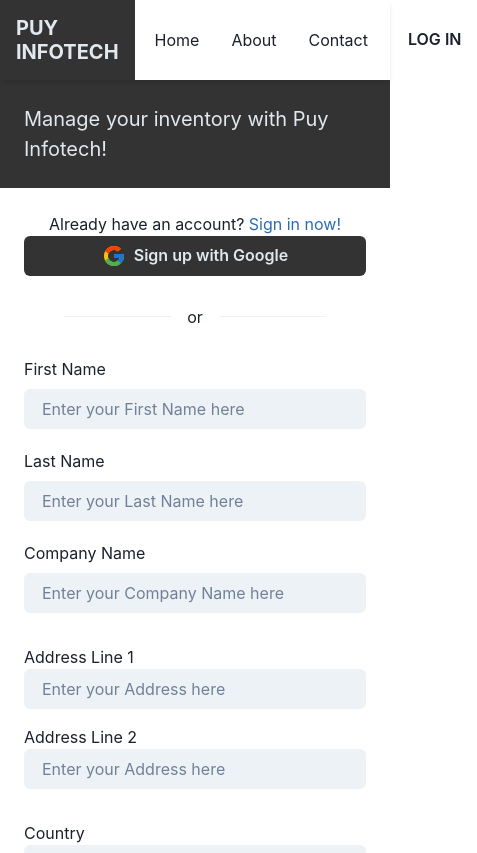
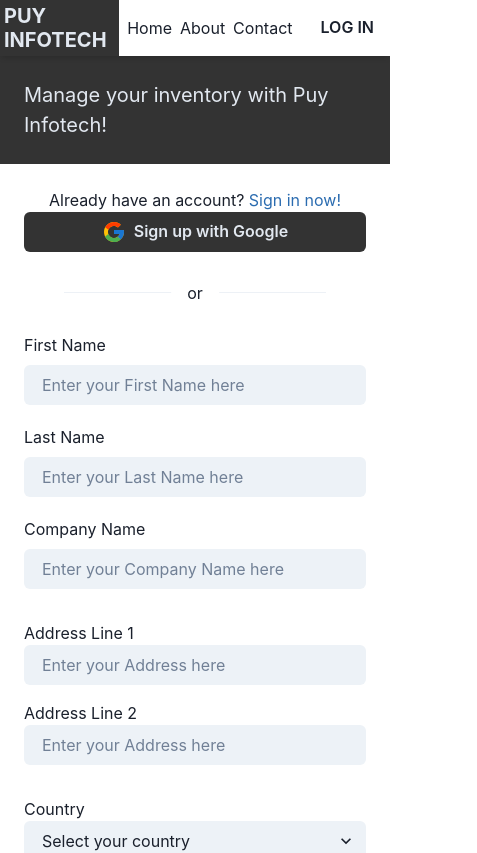
Before and after one commit to sharonkorir/dashboard_project, a React (Vite) app: page / in a window 390 px wide. Shown: the top 853 px of the page, 477 px wide, since content can reach past the window. Built offline with nearby package versions, Linux system fonts and the light colour scheme.

Commit message:
Fix: Updated navbar to become responsive on small screens [delivers #186079845]

```diff
--- a/src/components/Navbar.jsx
+++ b/src/components/Navbar.jsx
@@ -4,13 +4,13 @@ import React from "react";
 const Navbar = () => {
   return (
     <Flex as={"nav"} shadow={"md"} gap={"0.25rem"}>
-      <HStack bg={"blackAlpha.800"} p={"1rem"}>
+      <HStack bg={"blackAlpha.800"} p={{ base: "0.25rem", md: "1rem" }}>
         <Heading color={"gray.200"} size={"md"}>
           PUY INFOTECH
         </Heading>
         {/* <Avatar /> */}
       </HStack>
-      <HStack spacing="2rem" p={"1rem"}>
+      <HStack p={{ base: "0.25rem", md: "1rem" }}>
         <Text>Home</Text>
         <Text>About</Text>
         <Text>Contact</Text>
```
